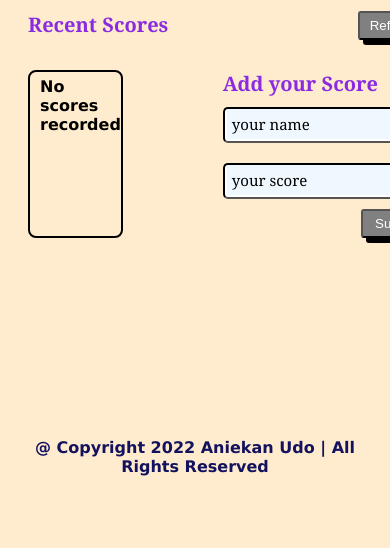
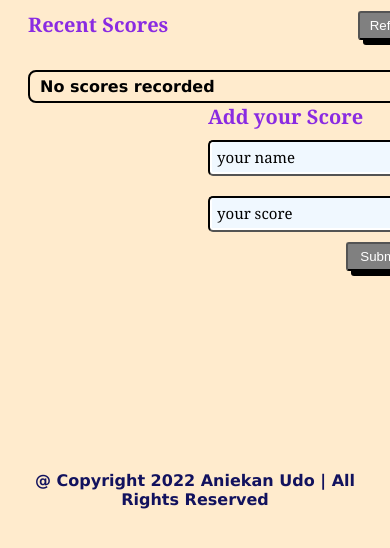
Before and after one commit to Anny85-code/leaderboard, a website built with webpack: page src/index.html in a window 390 px wide. Shown: the part 124-672 px from the top of the page. Built offline with nearby package versions, Linux system fonts and the light colour scheme; files whose address does not match are found by name.

Commit message:
Modify style.css

```diff
--- a/src/style.css
+++ b/src/style.css
@@ -101,3 +101,12 @@ footer {
   position: relative;
   margin-top: 200px;
 }
+
+@media screen and (max-width: 678px) {
+  .container {
+    display: block;
+  }
+  .add-score {
+    margin-left: 200px;
+  }
+}
```
